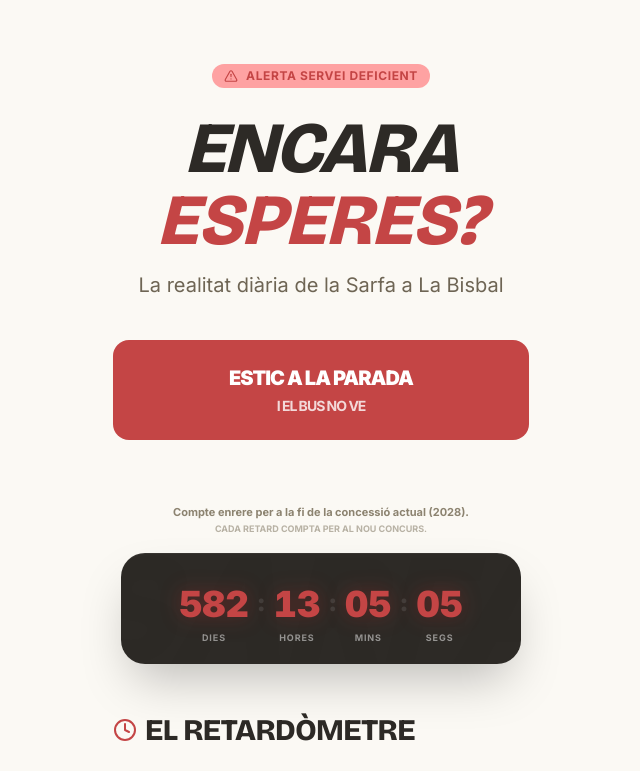
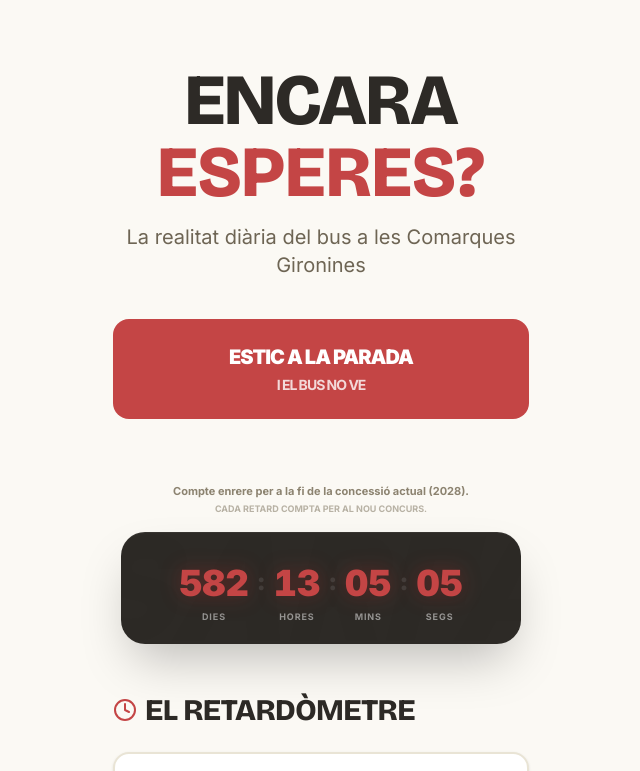
Before and after one commit to ellensa65/protest-bus-interurba, a Next.js app: page / in a window 1280 px wide. Shown: the top 771 px of the page, without its empty margins (319-959 px from the left). Built offline with nearby package versions, Linux system fonts and the light colour scheme.

Commit message:
del(inici): pastilla alerta

```diff
--- a/app/page.js
+++ b/app/page.js
@@ -134,16 +134,13 @@
 
       {/* Header / Hero Section */}
       <section className="text-center pt-8 pb-4">
-        <div className="inline-flex items-center gap-2 bg-red-300 text-red-600 px-3 py-1 rounded-full text-xs font-bold uppercase tracking-wider mb-6 animate-pulse">
-          <AlertTriangle size={14} /> ALERTA SERVEI DEFICIENT
-        </div>
 
-        <h1 className="text-6xl sm:text-7xl font-black leading-none mb-4 tracking-tighter italic">
+        <h1 className="text-6xl sm:text-7xl font-black leading-none mb-4 tracking-tighter">
           ENCARA <span className="text-red-600 tracking-normal overflow-visible">ESPERES?</span>
         </h1>
 
         <p className="text-xl font-medium text-neutral-600 dark:text-neutral-400 mb-10 leading-snug">
-          La realitat diària de la Sarfa a La Bisbal
+          La realitat diària del bus a les Comarques Gironines
         </p>
 
         <button
```
